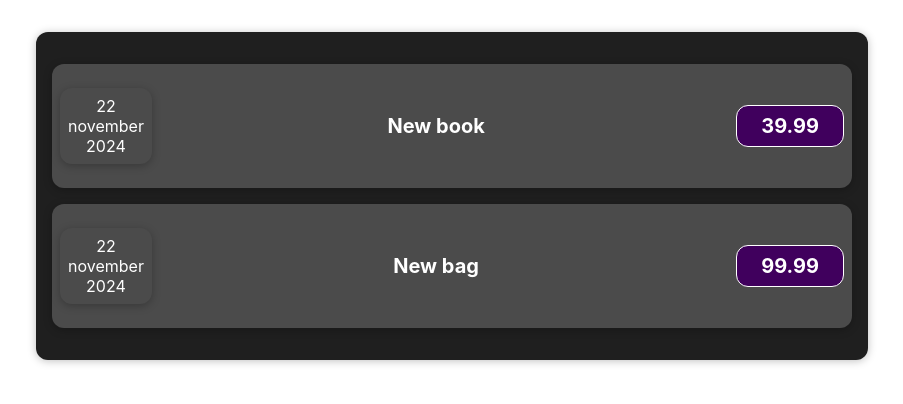
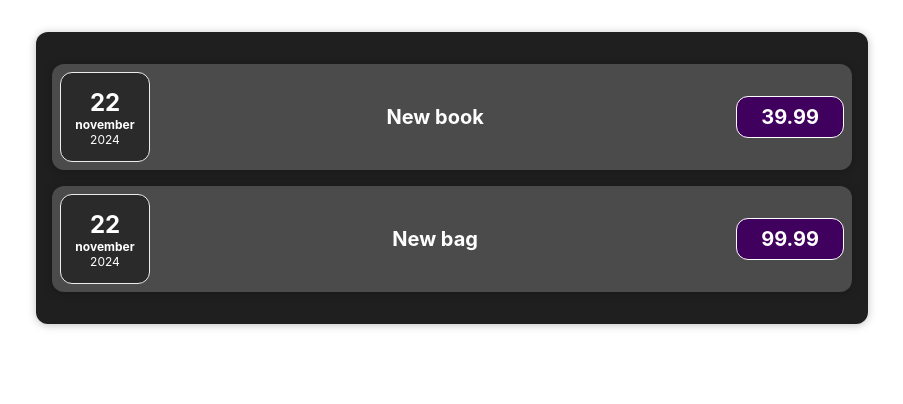
Before and after one commit to margitviigi/expenses, a React (Create React App) app: page / in a window 1280 px wide. Shown: the top 404 px of the page, without its empty margins (188-1091 px from the left). Built offline with nearby package versions, Linux system fonts and the light colour scheme.

Commit message:
expenses

```diff
--- a/src/App.js
+++ b/src/App.js
@@ -1,5 +1,5 @@
 import './App.css';
-import Expenses from './components/Expenses';
+import Expenses from './components/expenses/Expenses';
 
 const App = () =>{
   const expenses = [
--- /dev/null
+++ b/src/components/UI/Card.css
@@ -0,0 +1,6 @@
+
+
+.card {
+    border-radius: 12px;
+    box-shadow: 0 1px 8px rgba(0, 0, 0, 0.25);
+}
--- /dev/null
+++ b/src/components/UI/Card.js
@@ -0,0 +1,10 @@
+import './Card.css'
+
+const ExpenseItem = (props) =>{
+    const classes = 'card ' + props.className
+
+    return <div className={classes} >
+       {props.children}
+    </div>
+}
+export default ExpenseItem
--- /dev/null
+++ b/src/components/expenses/ExpenseDate.css
@@ -0,0 +1,26 @@
+.expense-date {
+    display: flex;
+    flex-direction: column;
+    width: 5.5rem;
+    height: 5.5rem;
+    border: 1px solid #ececec;
+    background-color: #2a2a2a;
+    color: white;
+    border-radius: 12px;
+    align-items: center;
+    justify-content: center;
+}
+
+.expense-date__month {
+    font-size: 0.75rem;
+    font-weight: bold;
+}
+
+.expense-date__year {
+    font-size: 0.75rem;
+}
+
+.expense-date__day {
+    font-size: 1.5rem;
+    font-weight: bold;
+}
--- a/src/components/ExpenseDate.js
+++ b/src/components/expenses/ExpenseDate.js
@@ -1,3 +1,5 @@
+import './ExpenseDate.css'
+
 const ExpenseDate = (props) =>{
     const day = props.date.toLocaleString('et-EE',{day:'2-digit'})
     const month = props.date.toLocaleString('et-EE',{month:'long'})
@@ -5,11 +7,11 @@
 
 
     return (
-        <div className="expense-item">
+        <div className="expense-date">
             <div>
-                <div>{day}</div>
-                <div>{month}</div>
-                <div>{year}</div>
+                <div className='expense-date__day'>{day}</div>
+                <div className='expense-date__month'>{month}</div>
+                <div className='expense-date__year'>{year}</div>
             </div>
 
         </div>
--- a/src/components/ExpenseItem.css
+++ b/src/components/expenses/ExpenseItem.css
@@ -2,10 +2,8 @@
     display: flex;
     justify-content: space-between;
     align-items: center;
-    box-shadow: 0 2px 8px rgba(0, 0, 0, 0.25);
     padding: 0.5rem;
     margin: 1rem 0;
-    border-radius: 12px;
     background-color: #4b4b4b;
     color: white;
 }
--- a/src/components/ExpenseItem.js
+++ b/src/components/expenses/ExpenseItem.js
@@ -1,5 +1,6 @@
 import './ExpenseItem.css'
 import ExpenseDate from './ExpenseDate.js'
+import Card from '../UI/Card.js'
 
 
 
@@ -7,13 +8,13 @@
 
 
     return (
-    <div className="expense-item">
-            <ExpenseDate date={props.data.date}/>
+    <Card className="expense-item">
+        <ExpenseDate date={props.data.date}/>
         <div className='expense-item__description'>
             <h2>{props.data.title}</h2>
             <div className='expense-item__price'>{props.data.price}</div>
         </div>
-    </div>
+    </Card>
     )
 }
 
--- a/src/components/Expenses.css
+++ b/src/components/expenses/Expenses.css
@@ -4,6 +4,4 @@
     margin: 2rem auto;
     width: 50rem;
     max-width: 95%;
-    border-radius: 12px;
-    box-shadow: 0 1px 8px rgba(0, 0, 0, 0.25);
 }
--- a/src/components/Expenses.js
+++ b/src/components/expenses/Expenses.js
@@ -1,12 +1,13 @@
 import './Expenses.css'
+import Card from '../UI/Card'
 import ExpenseItem from "./ExpenseItem"
 
 const Expenses = (props) => {
     return (
-        <div className='expenses'>
+        <Card className='expenses'>
             <ExpenseItem data={props.expenses[0]}/>
             <ExpenseItem data={props.expenses[1]}/>
-        </div>
+        </Card>
     )
 }
 export default Expenses
```
